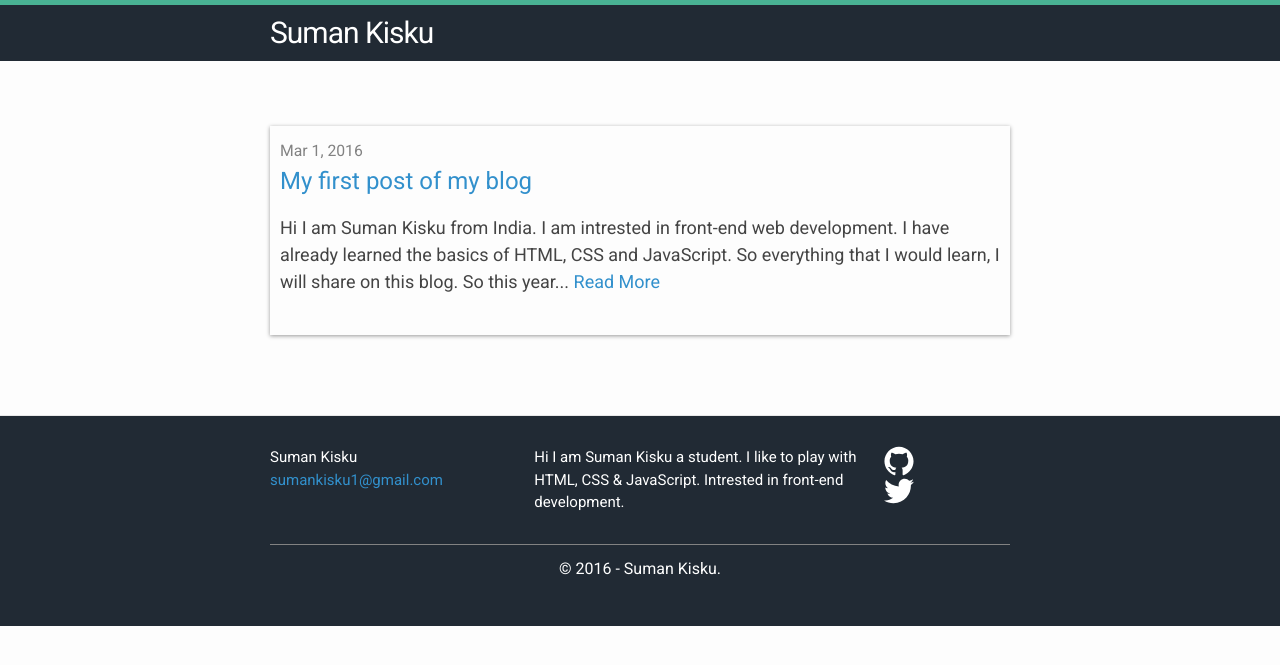
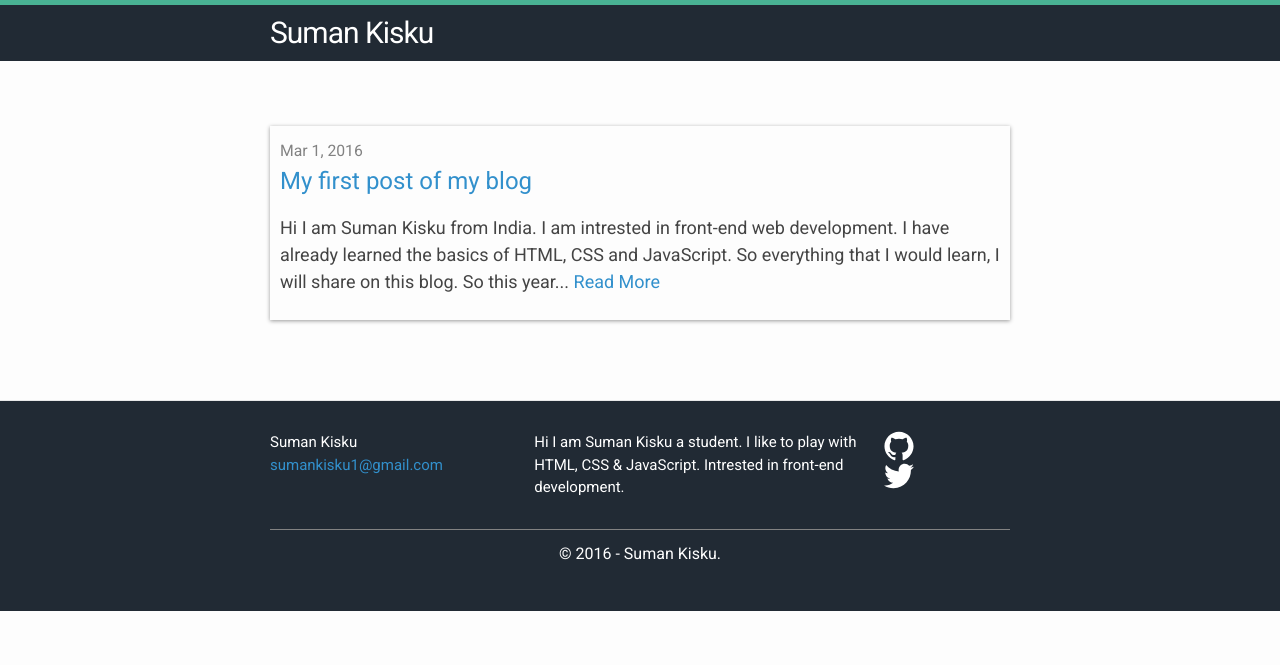
Before and after one commit to SumanKisku/sumankisku.github.io, a Jekyll site: the page built from index.html, in a window 1280 px wide. Shown: the top 665 px of the page. Built offline with Jekyll 4.4.1, drawn with Linux system fonts in a browser that asks for light colours.

Commit message:
li to .post

```diff
--- a/_sass/_layout.scss
+++ b/_sass/_layout.scss
@@ -145,7 +145,7 @@
     padding: 10px;
     box-shadow: 0px 1px 4px #999;
 
-    > li {
+    > .post {
         margin-bottom: $spacing-unit;
     }
 }
```
